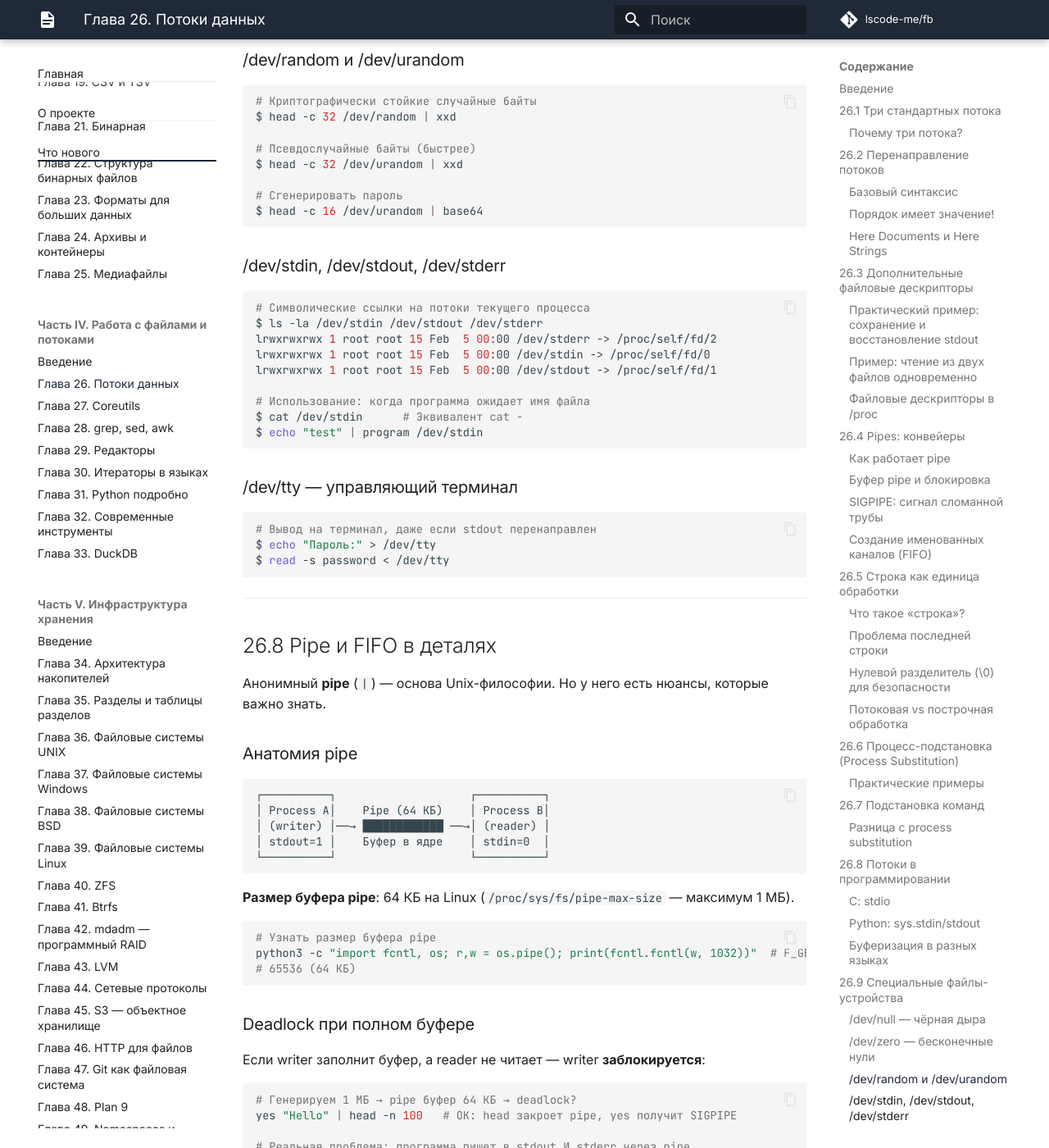
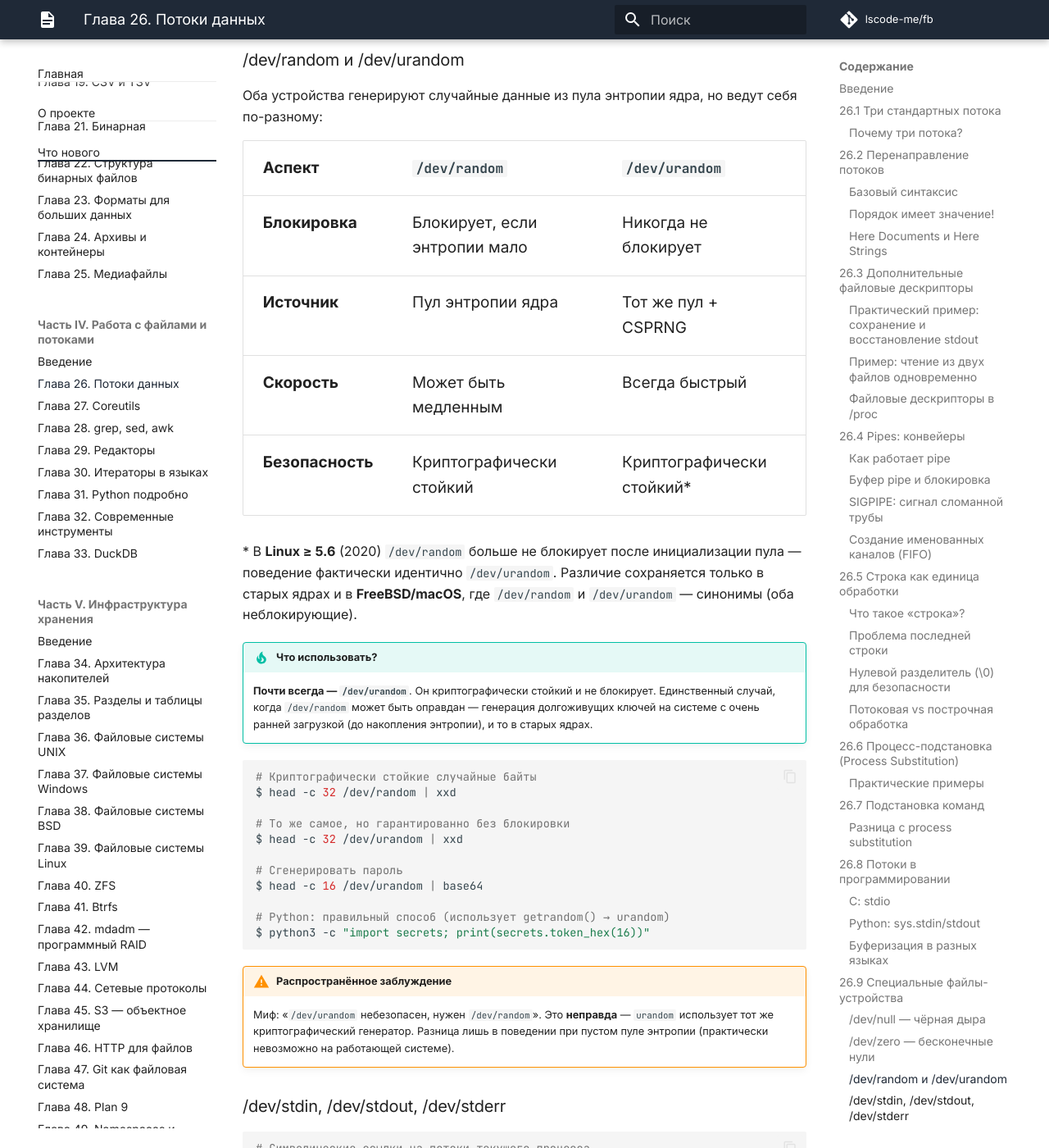
Before and after one commit to lscode-me/fb, an MkDocs documentation site: the page built from docs/chapters/ch4/26-streams.md, in a window 1280 px wide and 1400 px high, scrolled down 11233 px. Shown: the whole window at 82% size. Built offline with MkDocs 1.6.1 and Material for MkDocs 9.7.7, drawn with Linux system fonts in a browser that asks for light colours; comment, search, counter and statistics services are not loaded.

Commit message:
ch1/02, ch4/26: улучшения и перекрёстные ссылки
- 02: исправлена нумерация секций (2.7→2.6, 2.8→2.7)
- 02: расширено описание различий ФС в директориях (HTree, O(n) vs O(log n))
- 02: добавлены перекрёстные ссылки на главы 1, 4, 6, 7, 26
- 26: расширена секция /dev/random vs /dev/urandom (таблица, Linux ≥5.6, миф)

````diff
--- a/docs/chapters/ch4/26-streams.md
+++ b/docs/chapters/ch4/26-streams.md
@@ -552,16 +552,36 @@ $ dd if=/dev/zero of=/dev/sdX
 
 ### /dev/random и /dev/urandom
 
+Оба устройства генерируют случайные данные из пула энтропии ядра, но ведут себя по-разному:
+
+| Аспект | `/dev/random` | `/dev/urandom` |
+|--------|--------------|----------------|
+| **Блокировка** | Блокирует, если энтропии мало | Никогда не блокирует |
+| **Источник** | Пул энтропии ядра | Тот же пул + CSPRNG |
+| **Скорость** | Может быть медленным | Всегда быстрый |
+| **Безопасность** | Криптографически стойкий | Криптографически стойкий* |
+
+\* В **Linux ≥ 5.6** (2020) `/dev/random` больше не блокирует после инициализации пула — поведение фактически идентично `/dev/urandom`. Различие сохраняется только в старых ядрах и в **FreeBSD/macOS**, где `/dev/random` и `/dev/urandom` — синонимы (оба неблокирующие).
+
+!!! tip "Что использовать?"
+    **Почти всегда — `/dev/urandom`**. Он криптографически стойкий и не блокирует. Единственный случай, когда `/dev/random` может быть оправдан — генерация долгоживущих ключей на системе с очень ранней загрузкой (до накопления энтропии), и то в старых ядрах.
+
 ```bash
 # Криптографически стойкие случайные байты
 $ head -c 32 /dev/random | xxd
 
-# Псевдослучайные байты (быстрее)
+# То же самое, но гарантированно без блокировки
 $ head -c 32 /dev/urandom | xxd
 
 # Сгенерировать пароль
 $ head -c 16 /dev/urandom | base64
+
+# Python: правильный способ (использует getrandom() → urandom)
+$ python3 -c "import secrets; print(secrets.token_hex(16))"
 ```
+
+!!! warning "Распространённое заблуждение"
+    Миф: «`/dev/urandom` небезопасен, нужен `/dev/random`». Это **неправда** — `urandom` использует тот же криптографический генератор. Разница лишь в поведении при пустом пуле энтропии (практически невозможно на работающей системе).
 
 ### /dev/stdin, /dev/stdout, /dev/stderr
 
````
Also changed, not shown: docs/chapters/ch1/02-file-types-content.md (+27 -5 lines).
